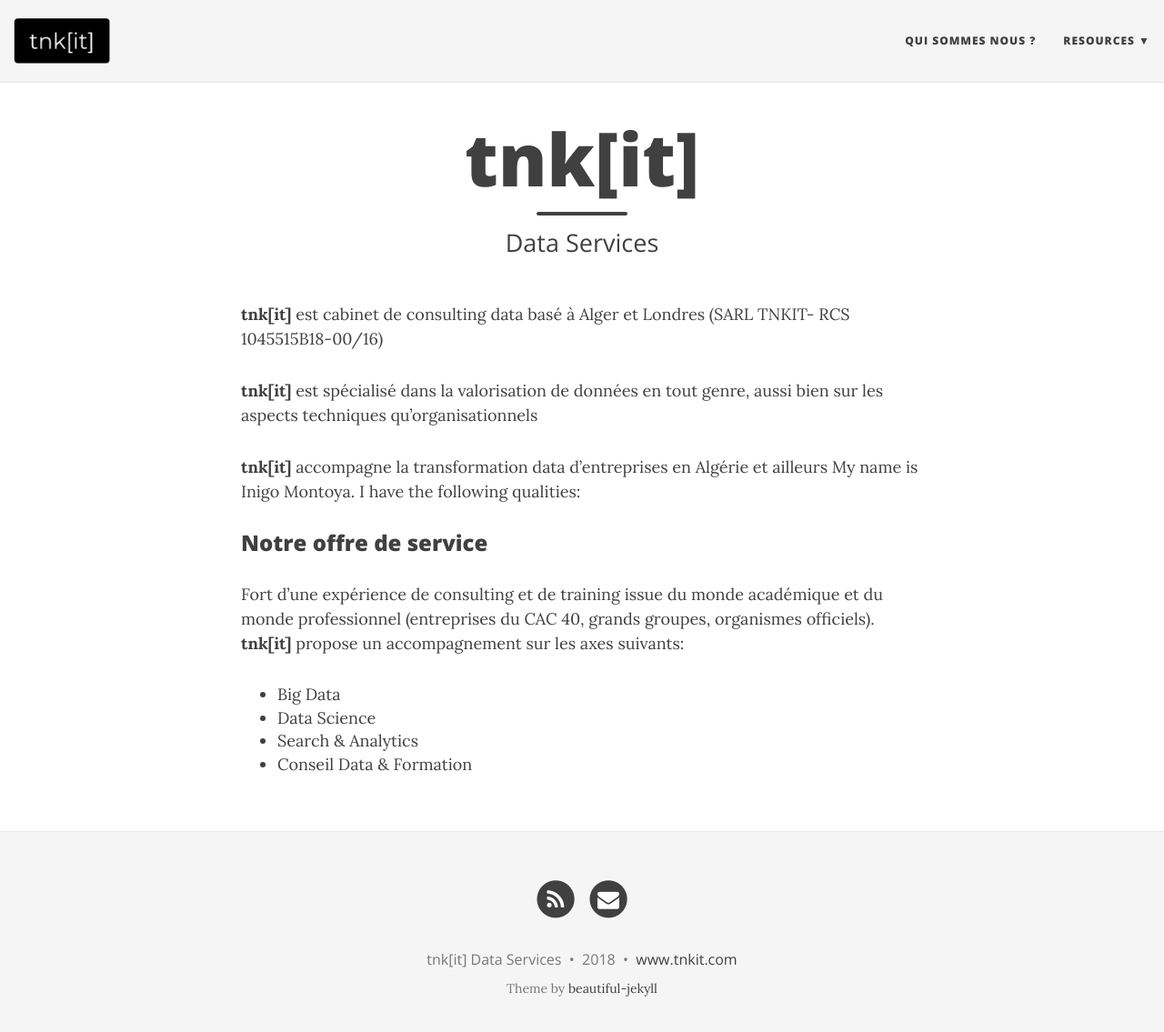
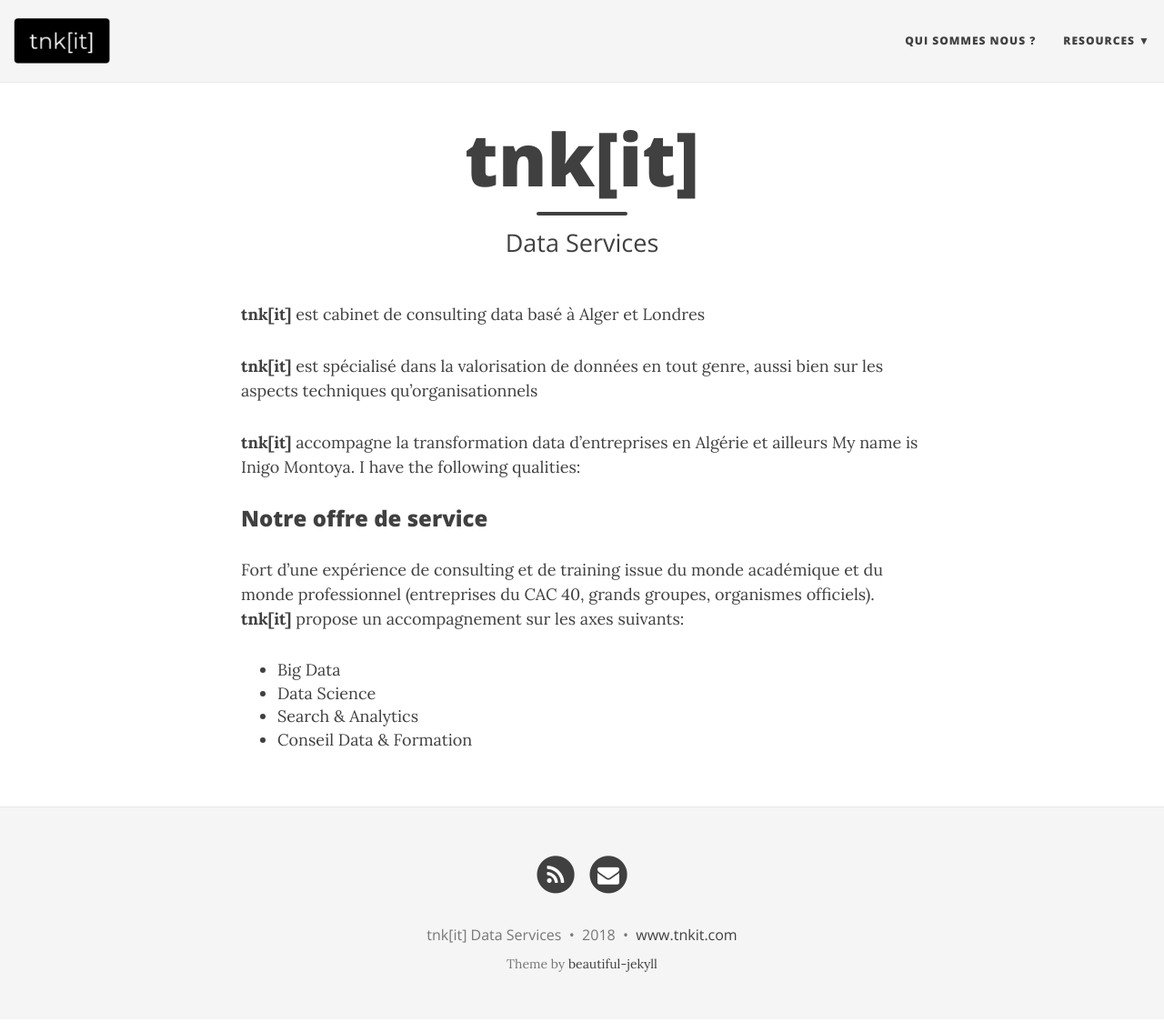
Before and after one commit to tnkit/tnkit, a Jekyll site: the page built from index.md, in a window 1280 px wide and 1148 px high. Shown: the top 1135 px of the window at 91% size. Built offline with Jekyll 4.4.1, drawn with Linux system fonts in a browser that asks for light colours; nearby versions of some CDN libraries.

Commit message:
Update index.md

```diff
--- a/index.md
+++ b/index.md
@@ -3,8 +3,7 @@
 title: tnk[it]
 subtitle: Data Services
 ---
-**tnk[it]** est cabinet de consulting data basé à Alger et Londres (SARL TNKIT- RCS 1045515B18-00/16)
-
+**tnk[it]** est cabinet de consulting data basé à Alger et Londres
 
 **tnk[it]** est spécialisé dans la valorisation de données en tout genre, aussi bien sur les aspects techniques qu’organisationnels
 
```
